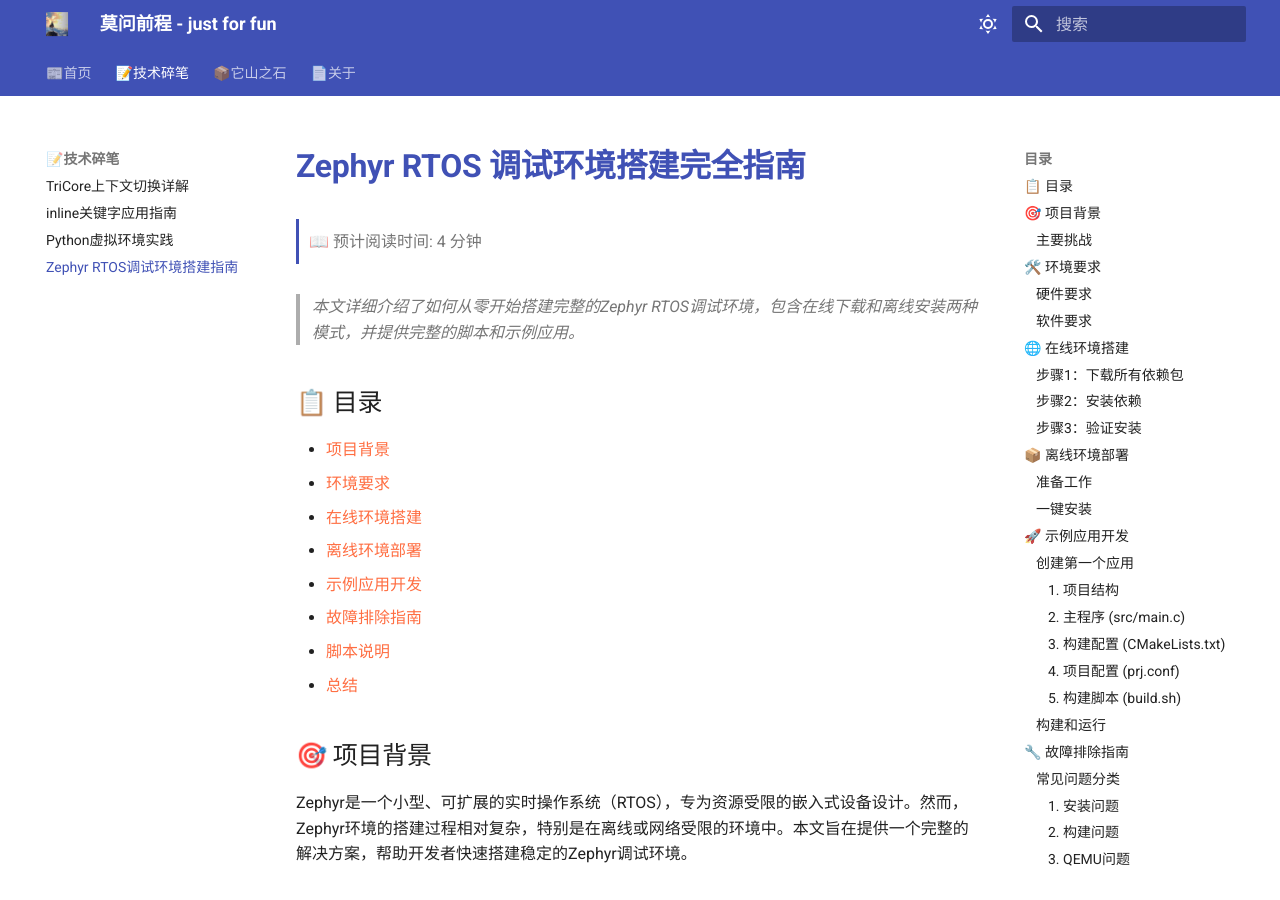
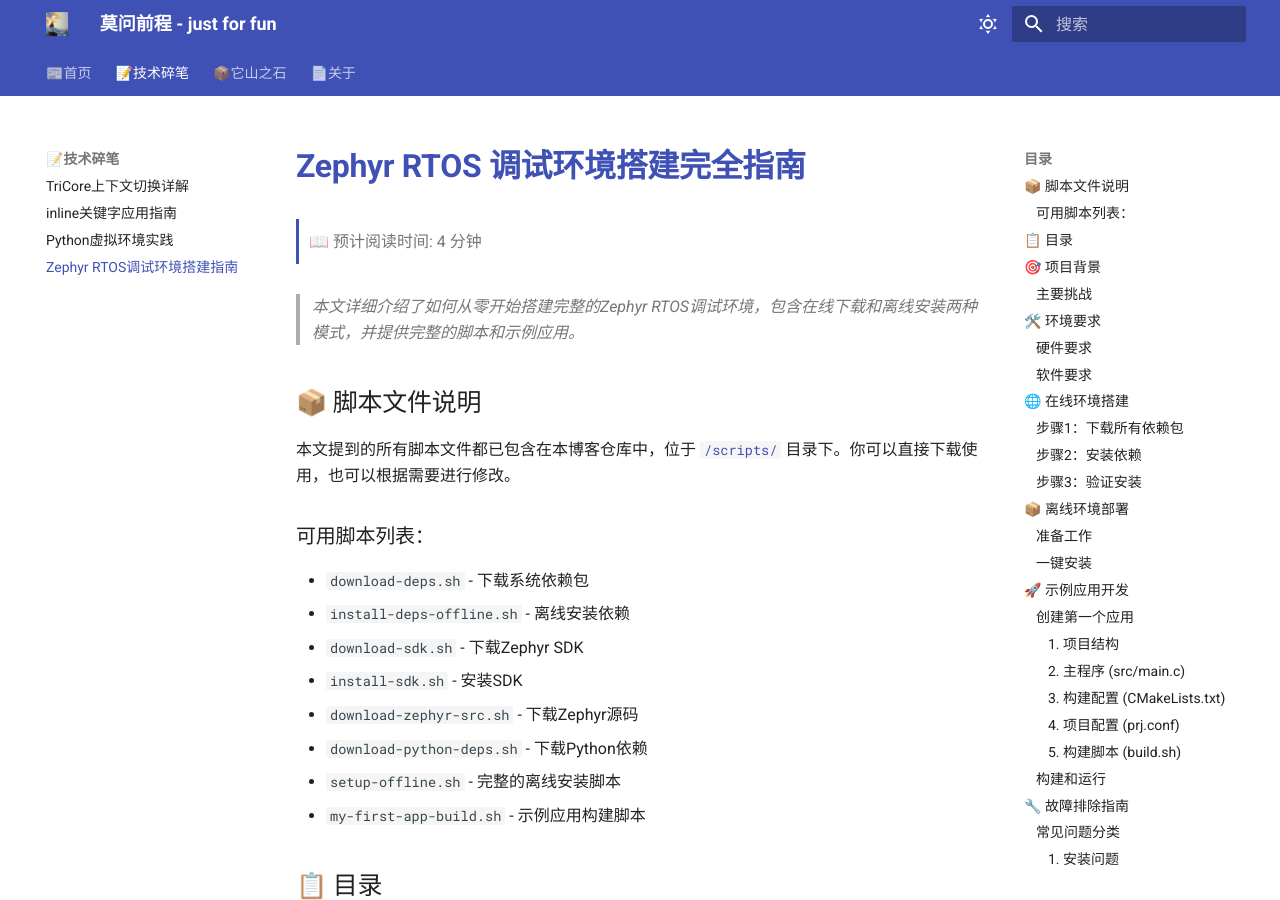
Before and after one commit to EWYan/juzidaxia, an MkDocs documentation site: the page built from docs/tech/zephyr_debug_env.md, in a window 1280 px wide and 900 px high. Built offline with MkDocs 1.6.1 and Material for MkDocs 9.7.7, drawn with Linux system fonts in a browser that asks for light colours; some of the changed text lies outside the part shown.

Commit message:
添加Zephyr脚本文件并更新文章链接
- 创建docs/scripts目录存放所有Zephyr相关脚本
- 复制8个核心脚本文件到博客仓库
- 更新Zephyr文章，添加脚本说明和实际链接
- 创建scripts/index.md索引页面
- 修复文章中不存在的脚本引用
- 确保读者可以直接下载和使用脚本

````diff
--- /dev/null
+++ b/docs/scripts/index.md
@@ -0,0 +1,81 @@
+# Zephyr调试环境脚本集
+
+本文档包含Zephyr RTOS调试环境搭建所需的所有脚本文件。这些脚本与[Zephyr RTOS调试环境搭建完全指南](../tech/zephyr_debug_env.md)文章配套使用。
+
+## 📋 脚本列表
+
+### 1. 系统依赖管理
+- [`download-deps.sh`](download-deps.sh) - 下载系统依赖包
+- [`install-deps-offline.sh`](install-deps-offline.sh) - 离线安装系统依赖
+
+### 2. Zephyr SDK管理
+- [`download-sdk.sh`](download-sdk.sh) - 下载Zephyr SDK
+- [`install-sdk.sh`](install-sdk.sh) - 安装Zephyr SDK
+
+### 3. 源码和依赖管理
+- [`download-zephyr-src.sh`](download-zephyr-src.sh) - 下载Zephyr源码
+- [`download-python-deps.sh`](download-python-deps.sh) - 下载Python依赖包
+
+### 4. 完整安装脚本
+- [`setup-offline.sh`](setup-offline.sh) - 一键离线安装脚本
+
+### 5. 示例应用
+- [`my-first-app-build.sh`](my-first-app-build.sh) - 示例应用构建脚本
+
+## 🚀 使用流程
+
+### 在线环境准备
+1. 下载所有脚本到 `scripts/` 目录
+2. 运行 `download-*.sh` 脚本下载所需文件
+3. 在有网络的环境中准备好所有材料
+
+### 离线环境部署
+1. 将整个 `scripts/` 目录和下载的文件复制到目标机器
+2. 运行 `setup-offline.sh` 进行一键安装
+3. 验证安装：`west build -p auto -b qemu_x86 samples/hello_world`
+
+## 📝 脚本说明
+
+### 设计原则
+1. **原子性**：每个脚本完成一个明确的任务
+2. **可重入**：脚本可以安全地多次运行
+3. **错误处理**：提供清晰的错误信息和恢复建议
+4. **日志记录**：详细的执行日志便于调试
+5. **进度显示**：实时显示安装进度
+
+### 兼容性
+- 操作系统：Ubuntu 20.04/22.04 LTS 或兼容系统
+- 架构：x86_64
+- 依赖：Python 3.8+, Git, curl/wget
+
+## 🔧 自定义修改
+
+你可以根据实际需求修改这些脚本：
+
+1. **调整版本**：修改脚本中的版本号变量
+2. **更改下载源**：替换镜像源提高下载速度
+3. **添加新功能**：根据项目需求扩展脚本功能
+4. **优化错误处理**：根据实际环境调整错误处理逻辑
+
+## 📄 许可证
+
+这些脚本采用 MIT 许可证，你可以自由使用、修改和分发。
+
+## 🤝 贡献
+
+欢迎提交 Issue 和 Pull Request 来改进这些脚本：
+
+1. **报告问题**：描述遇到的问题和环境信息
+2. **提交修复**：通过 Pull Request 提交代码改进
+3. **添加功能**：扩展脚本功能或添加新的脚本
+4. **改进文档**：完善使用说明和注意事项
+
+## 🔗 相关资源
+
+- [Zephyr官方文档](https://docs.zephyrproject.org/)
+- [Zephyr GitHub仓库](https://github.com/zephyrproject-rtos/zephyr)
+- [完整教程文章](../tech/zephyr_debug_env.md)
+
+---
+
+> **让嵌入式开发更简单，让环境搭建不再困难。** 🚀
--- a/docs/tech/zephyr_debug_env.md
+++ b/docs/tech/zephyr_debug_env.md
@@ -1,6 +1,20 @@
 # Zephyr RTOS 调试环境搭建完全指南
 
 > 本文详细介绍了如何从零开始搭建完整的Zephyr RTOS调试环境，包含在线下载和离线安装两种模式，并提供完整的脚本和示例应用。
+
+## 📦 脚本文件说明
+
+本文提到的所有脚本文件都已包含在本博客仓库中，位于 [`/scripts/`](/scripts/) 目录下。你可以直接下载使用，也可以根据需要进行修改。
+
+### 可用脚本列表：
+- `download-deps.sh` - 下载系统依赖包
+- `install-deps-offline.sh` - 离线安装依赖
+- `download-sdk.sh` - 下载Zephyr SDK
+- `install-sdk.sh` - 安装SDK
+- `download-zephyr-src.sh` - 下载Zephyr源码
+- `download-python-deps.sh` - 下载Python依赖
+- `setup-offline.sh` - 完整的离线安装脚本
+- `my-first-app-build.sh` - 示例应用构建脚本
 
 ## 📋 目录
 
@@ -38,6 +52,18 @@
 ## 🌐 在线环境搭建 {#_3}
 
 ### 步骤1：下载所有依赖包
+
+首先，下载脚本文件到你的项目目录：
+
+```bash
+# 创建scripts目录
+mkdir -p scripts
+
+# 下载所有脚本（或从本文档的scripts目录复制）
+# 脚本已包含在本文档的附件中，路径为：/scripts/
+```
+
+然后运行脚本：
 
 ```bash
 # 下载系统依赖包
@@ -111,7 +137,8 @@
 ### 一键安装
 
 ```bash
-# 运行一键安装脚本
+# 首先确保脚本文件在scripts目录中
+# 然后运行一键安装脚本
 ./scripts/setup-offline.sh
 
 # 脚本会自动完成：
@@ -357,57 +384,63 @@
 
 ### 紧急恢复方案
 
-如果环境完全损坏，可以运行恢复脚本：
+如果环境完全损坏，可以手动清理并重新安装：
 
 ```bash
-# 备份当前配置
-./scripts/backup-env.sh
+# 清理Zephyr环境
+rm -rf ~/.west/
+rm -rf ~/zephyrproject/
+rm -rf ~/zephyr-sdk-*
 
-# 清理环境
-./scripts/clean-env.sh
-
-# 重新安装
+# 重新安装（使用本文提供的脚本）
 ./scripts/setup-offline.sh
 ```
 
 ## 📜 脚本说明 {#_7}
 
+所有脚本文件已包含在本文档的 [`/scripts/`](/scripts/) 目录中，你可以直接下载使用。
+
 ### 核心脚本功能
 
-#### 1. `download-deps.sh`
+#### 1. [`download-deps.sh`](/scripts/download-deps.sh)
 - 下载所有系统依赖包
 - 支持Ubuntu/Debian系统
 - 自动处理版本依赖
 
-#### 2. `install-deps-offline.sh`
+#### 2. [`install-deps-offline.sh`](/scripts/install-deps-offline.sh)
 - 离线安装系统依赖
 - 自动解决依赖关系
 - 提供安装进度显示
 
-#### 3. `download-sdk.sh`
+#### 3. [`download-sdk.sh`](/scripts/download-sdk.sh)
 - 下载Zephyr SDK
 - 支持多版本选择
 - 自动校验文件完整性
 
-#### 4. `install-sdk.sh`
+#### 4. [`install-sdk.sh`](/scripts/install-sdk.sh)
 - 安装Zephyr SDK
 - 设置环境变量
 - 配置工具链路径
 
-#### 5. `download-zephyr-src.sh`
+#### 5. [`download-zephyr-src.sh`](/scripts/download-zephyr-src.sh)
 - 下载Zephyr源码
 - 包含所有模块和示例
 - 支持指定版本分支
 
-#### 6. `download-python-deps.sh`
+#### 6. [`download-python-deps.sh`](/scripts/download-python-deps.sh)
 - 下载Python依赖包
 - 生成requirements.txt
 - 支持离线pip安装
 
-#### 7. `setup-offline.sh`
+#### 7. [`setup-offline.sh`](/scripts/setup-offline.sh)
 - 一键安装脚本
 - 完整的安装流程
 - 详细的日志输出
+
+#### 8. [`my-first-app-build.sh`](/scripts/my-first-app-build.sh)
+- 示例应用构建脚本
+- 支持多种开发板
+- 提供详细的构建信息
 
 ### 脚本设计原则
 
````
Also changed, not shown: 8 other files.
